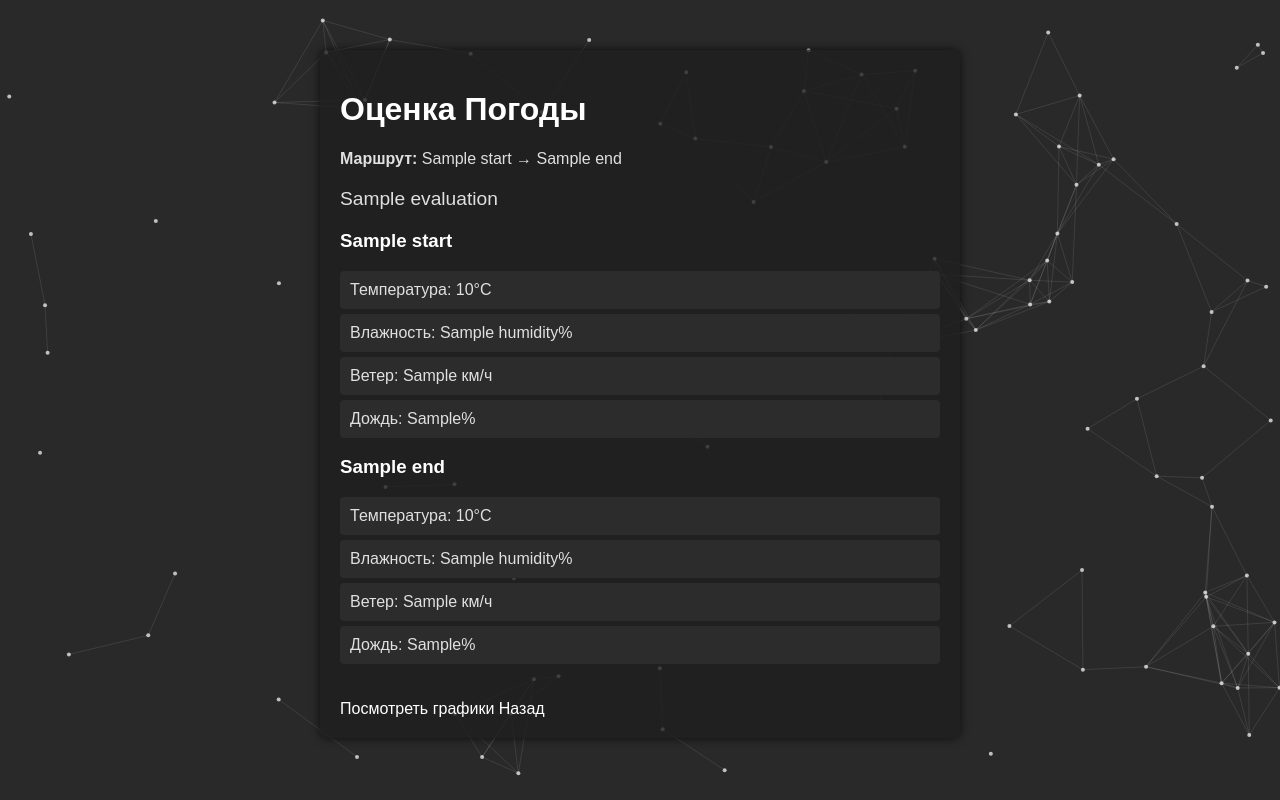
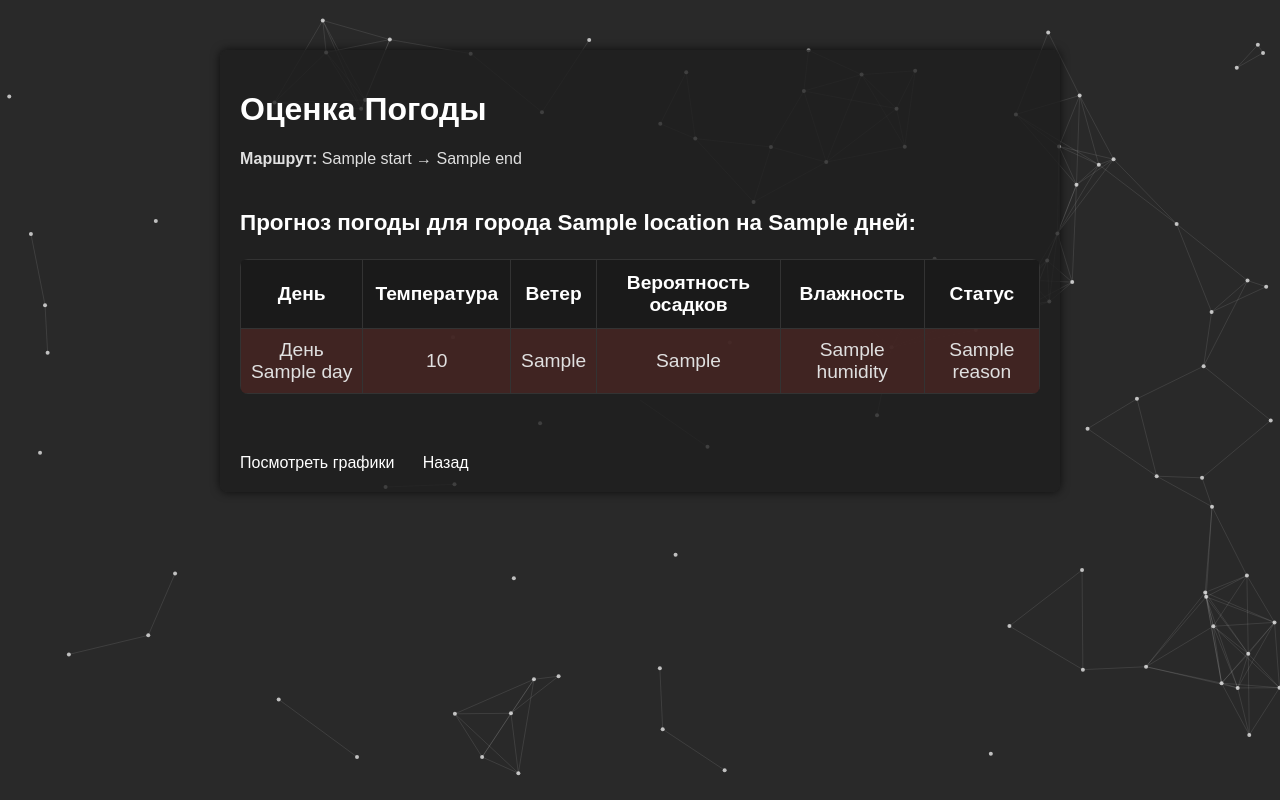
Before and after one commit to coldeee/weather-forecast-site, a Flask app: template templates/result.html in a window 1280 px wide. Run offline with Flask 3, Linux system fonts and the light colour scheme; the template is opened without the code that fills it: most values are stand-ins (such as "Sample title", 1, 10 or a date in 2020).

Commit message:
added multiple days forecast, pd output for visualization, barchart for 1d forecast and line chart for 3d and 5d, support animated bg for /dash, prepared for multiple locations

```diff
--- a/app.py
+++ b/app.py
@@ -13,6 +13,7 @@ def index():
         # Получение данных из формы
         start_location = request.form.get('start_location')
         end_location = request.form.get('end_location')
+        forecast_days = int(request.form.get('forecast_days', 1))
 
         # Проверка формата ввода: только буквы и пробелы (например, "Нью Йорк")
 
@@ -46,15 +47,23 @@ def index():
         save_both_to_json(start_weather, end_weather)
 
         # Оценка погодных условий
-        evaluation = check_bad_weather()
+        weather_evaluation = check_bad_weather()
+
+        # Фильтруем результаты по количеству запрошенных дней
+        if isinstance(weather_evaluation, list):
+            weather_evaluation = [
+                [day for day in city if day['day'] <= forecast_days]
+                for city in weather_evaluation
+            ]
 
         # Отображение результатов
         return render_template('result.html',
-                             evaluation=evaluation,
+                             evaluation=weather_evaluation,
                              start=start_key[1],
                              end=end_key[1],
-                             start_weather=start_weather,
-                             end_weather=end_weather,
+                             start_weather=start_weather[:forecast_days],
+                             end_weather=end_weather[:forecast_days],
+                             forecast_days=forecast_days,
                              plot_url='/dash/')
 
     # Если метод GET, отображаем главную страницу
--- a/settings.json
+++ b/settings.json
@@ -1,3 +1,3 @@
 {
-    "API_KEY": "7xiBKGnTmzjDrhQE04hr46z4OEdJcHEI"
+    "API_KEY": "LKPIr0GCzZiLiWE1gmbq0qXAXHaNZDxl"
 }
--- a/static/styles.css
+++ b/static/styles.css
@@ -10,7 +10,7 @@ body {
 }
 
 .container {
-    max-width: 600px;
+    max-width: 800px;
     margin: 50px auto;
     padding: 20px;
     background-color: rgba(30, 30, 30, 0.8);
@@ -43,7 +43,7 @@ label {
     margin-bottom: 5px;
 }
 
-input[type="text"] {
+input[type="text"], select {
     width: 100%;
     padding: 10px;
     border: 1px solid #333333;
@@ -79,67 +79,97 @@ button:hover {
 .evaluation {
     font-size: 1.2em;
     margin: 20px 0;
+    overflow-x: auto;
+    max-width: 100%;
 }
 
-.weather-details ul {
-    list-style-type: none;
-    padding: 0;
-}
-
-.weather-details li {
-    background-color: #2c2c2c;
-    padding: 10px;
-    margin-bottom: 5px;
-    border-radius: 4px;
-}
-
-.back-link {
+.back-link, .view-plots-link {
     display: inline-block;
     margin-top: 20px;
     color: #ffffff;
     text-decoration: none;
 }
 
-.back-link:hover {
+.back-link:hover, .view-plots-link:hover {
     opacity: 0.8;
 }
 
-.back-link:visited {
+.weather-table {
+    width: 100%;
+    border-collapse: collapse;
+    margin: 20px 0;
+    background-color: rgba(30, 30, 30, 0.8);
+    border-radius: 8px;
+    overflow: hidden;
+    min-width: 600px;
+}
+
+.weather-table th {
+    padding: 12px;
+    background-color: #1a1a1a;
+    border: 1px solid #333;
+    text-align: center;
     color: #ffffff;
 }
 
-.view-plots-link {
-    text-decoration: none;
-    color: #ffffff;
-
+.weather-table td {
+    padding: 10px;
+    border: 1px solid #333;
+    text-align: center;
+    color: #e0e0e0;
 }
 
-.view-plots-link:hover {
-    opacity: 0.8;
+.bad-weather {
+    background-color: rgba(255, 69, 58, 0.15);
 }
 
-/* Адаптивные стили */
+.bad-weather:hover {
+    background-color: rgba(255, 69, 58, 0.25);
+}
+
+.good-weather {
+    background-color: rgba(48, 209, 88, 0.15);
+}
+
+.good-weather:hover {
+    background-color: rgba(48, 209, 88, 0.25);
+}
+
+.view-plots-link {
+    margin-top: 20px;
+    color: #ffffff;
+    text-decoration: none;
+    margin-right: 3%;
+}
+
 @media (max-width: 768px) {
     .container {
         margin: 30px auto;
         padding: 15px;
+        width: 95%;
     }
 
     h1 {
         font-size: 1.5em;
     }
 
-    .weather-details ul {
-        padding: 0;
-    }
-
-    .weather-details li {
-        padding: 8px;
-    }
-
     button {
         padding: 10px 15px;
         font-size: 14px;
+    }
+
+    .evaluation {
+        font-size: 1em;
+        margin: 15px 0;
+    }
+
+    .weather-table {
+        font-size: 14px;
+    }
+
+    .weather-table th,
+    .weather-table td {
+        padding: 8px 4px;
     }
 }
 
@@ -147,6 +177,7 @@ button:hover {
     .container {
         margin: 20px auto;
         padding: 10px;
+        width: 98%;
     }
 
     h1 {
@@ -167,7 +198,18 @@ button:hover {
         font-size: 16px;
     }
 
-    .weather-details section {
-        margin-bottom: 15px;
+    .evaluation {
+        font-size: 0.9em;
+        margin: 10px 0;
+    }
+
+    .weather-table {
+        font-size: 12px;
+        min-width: 450px;
+    }
+
+    .weather-table th,
+    .weather-table td {
+        padding: 6px 3px;
     }
 }
--- a/templates/dash.html
+++ b/templates/dash.html
@@ -4,16 +4,17 @@
         <meta charset="UTF-8">
         <meta name="viewport" content="width=device-width, initial-scale=1.0">
         <title>Визуализация погодных данных</title>
-    <link rel="stylesheet" href="/static/styles.css">
+        {%css%}
+        <link rel="stylesheet" href="/static/main.css">
     </head>
     <body>
         <canvas id="backgroundCanvas"></canvas>
+        <div class="dash-container">
             {%app_entry%}
-    <footer>
+        </div>
         {%config%}
         {%scripts%}
         {%renderer%}
-    </footer>
         <script src="/static/js/background.js"></script>
     </body>
 </html>
--- a/templates/result.html
+++ b/templates/result.html
@@ -11,30 +11,32 @@
     <div class="container">
         <h1>Оценка Погоды</h1>
         <p><strong>Маршрут:</strong> {{ start }} → {{ end }}</p>
-        <div class="evaluation">{{ evaluation }}</div>
-
-        <div class="weather-details">
-            <section>
-                <h3>{{ start }}</h3>
-                <ul>
-                    <li>Температура: {{ start_weather.temperature }}°C</li>
-                    <li>Влажность: {{ start_weather.humidity }}%</li>
-                    <li>Ветер: {{ start_weather.wind_speed }} км/ч</li>
-                    <li>Дождь: {{ start_weather.rain_prob }}%</li>
-                </ul>
-            </section>
-
-            <section>
-                <h3>{{ end }}</h3>
-                <ul>
-                    <li>Температура: {{ end_weather.temperature }}°C</li>
-                    <li>Влажность: {{ end_weather.humidity }}%</li>
-                    <li>Ветер: {{ end_weather.wind_speed }} км/ч</li>
-                    <li>Дождь: {{ end_weather.rain_prob }}%</li>
-                </ul>
-            </section>
+        <div class="evaluation">
+            {% for city_data in evaluation %}
+                <h3>Прогноз погоды для города {{ city_data[0].location }} на {{ forecast_days }} дней:</h3>
+                <table class="weather-table">
+                    <tr>
+                        <th>День</th>
+                        <th>Температура</th>
+                        <th>Ветер</th>
+                        <th>Вероятность осадков</th>
+                        <th>Влажность</th>
+                        <th>Статус</th>
+                    </tr>
+                    {% for day in city_data %}
+                    <tr class="{{ 'bad-weather' if not day.is_good else 'good-weather' }}">
+                        <td>День {{ day.day }}</td>
+                        <td>{{ day.details.temperature }}</td>
+                        <td>{{ day.details.wind_speed }}</td>
+                        <td>{{ day.details.rain_prob }}</td>
+                        <td>{{ day.details.humidity }}</td>
+                        <td>{{ day.reason }}</td>
+                    </tr>
+                    {% endfor %}
+                </table>
+            {% endfor %}
         </div>
-        <a href="/static/dash.html" class="view-plots-link">Посмотреть графики</a>
+        <a href="/dash" class="view-plots-link">Посмотреть графики</a>
         <a href="/" class="back-link">Назад</a>
     </div>
     <script src="/static/js/background.js"></script>
```
Also changed, not shown: static/main.css (+89 -1 lines), templates/index.html (+8 -0 lines), utils/get_info.py (+25 -20 lines), utils/visualize.py (+122 -48 lines), utils/weather_checker.py (+36 -16 lines), weather_data.json (+76 -6 lines). Lines whose indentation alone changed are shown as unchanged.
